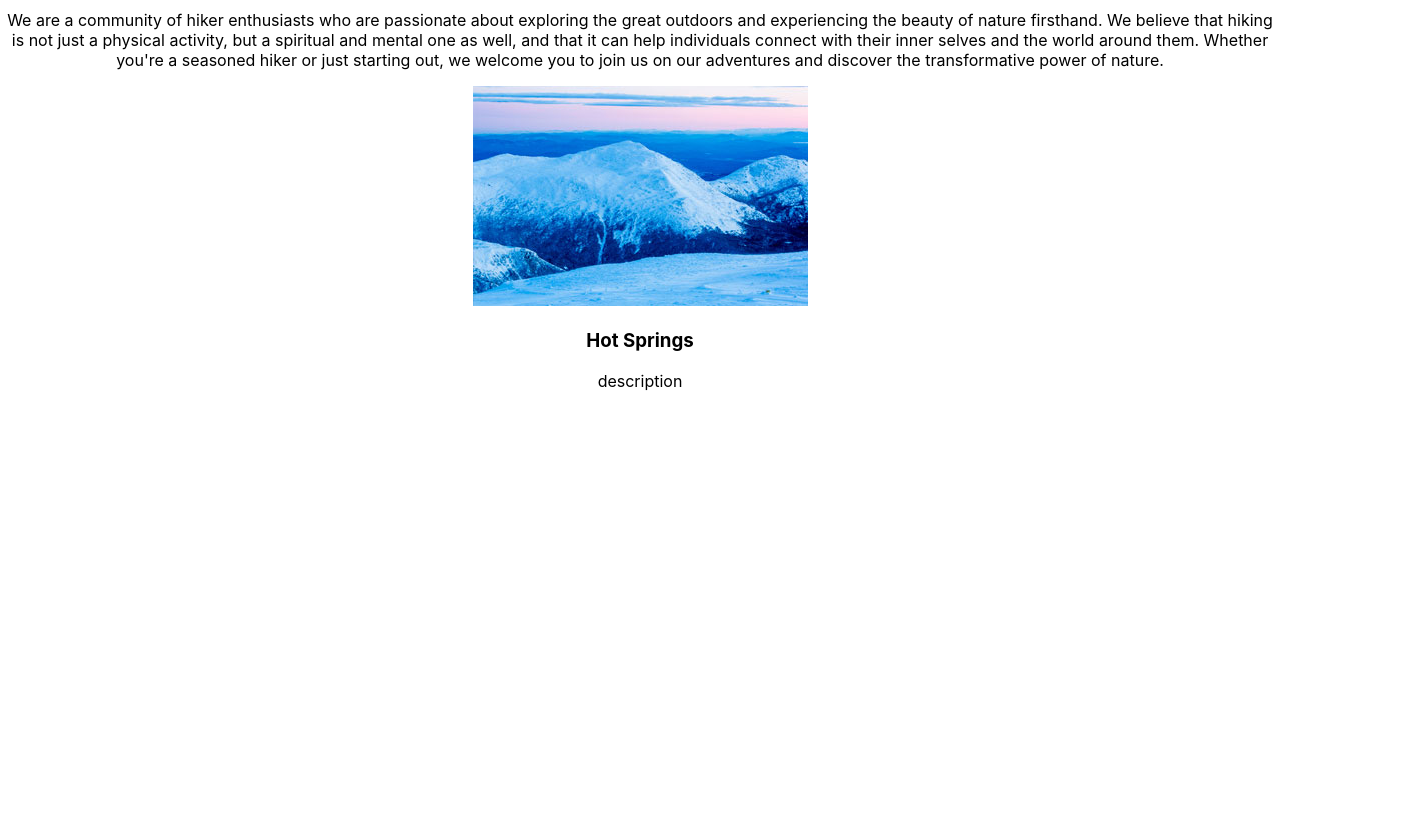
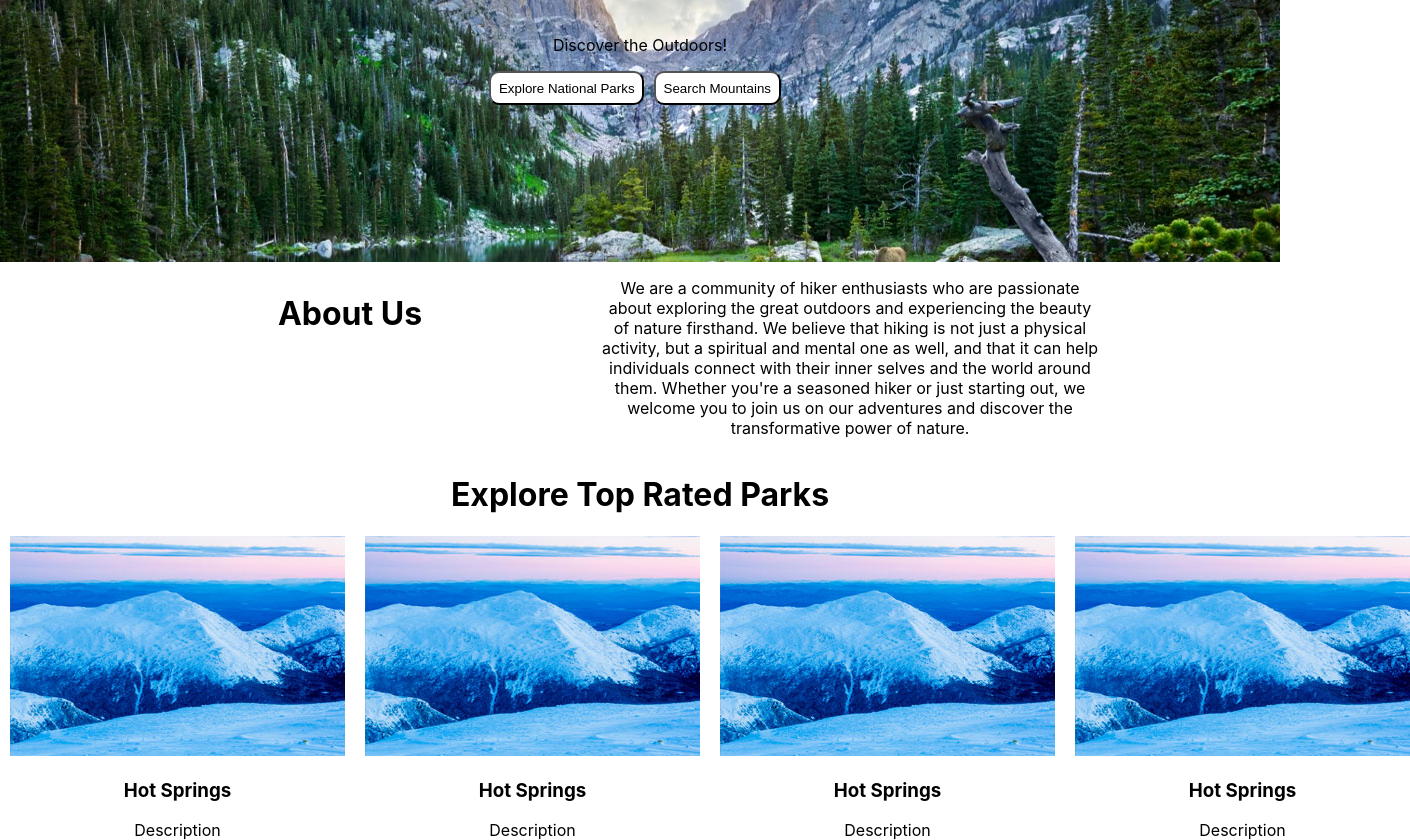
Before and after one commit to sconeek2/capstone2, a React (Create React App) app: page /home in a window 1280 px wide. Shown: the part 190-1030 px from the top of the page, 1410 px wide, since content can reach past the window. Before the commit the page ends 800 px from the top, so only its background shows below. Built offline with nearby package versions, Linux system fonts and the light colour scheme.

Commit message:
Finish styling of home page

```diff
--- a/package.json
+++ b/package.json
@@ -6,8 +6,10 @@
     "@testing-library/jest-dom": "^5.16.5",
     "@testing-library/react": "^13.4.0",
     "@testing-library/user-event": "^13.5.0",
+    "bootstrap": "^5.3.0",
     "dom": "^0.0.3",
     "react": "^18.2.0",
+    "react-bootstrap": "^2.7.4",
     "react-dom": "^18.2.0",
     "react-router": "^6.13.0",
     "react-router-dom": "^6.13.0",
--- a/src/App.js
+++ b/src/App.js
@@ -27,13 +27,11 @@ function App() {
             </li>
           </ul>
         </nav>
-
         <Routes>
           <Route path='/home' element={<Home />} />
           <Route path='/nationalparks' element={<NationalParks />} />
           <Route path='/mountianinfo' element={<MountainInfo />} />
         </Routes>
-
         <Outlet />
       </div>
     </Router>
--- a/src/Components/Card.js
+++ b/src/Components/Card.js
@@ -1,19 +1,13 @@
-import './Styles/Home.css'
-import Mountain from '../images/mountains/Adams-StoryImage_2.jpg'
+import './Styles/Card.css';
+import Mountain from '../images/mountains/Adams-StoryImage_2.jpg';
 export const Card = () => {
   return (
-    <div>
-        <img alt="Adam Mountain" src={Mountain}/>
-        <div className='card-body'>
-            <h3>
-                Hot Springs
-            </h3>
-            <p>
-                description
-            </p>
-        </div>
-
+    <div className='card-style'>
+      <img alt='Adam Mountain' src={Mountain} />
+      <div className='card-body'>
+        <h3>Hot Springs</h3>
+        <p>Description</p>
+      </div>
     </div>
-
   );
-}
+};
--- a/src/Components/Hero.js
+++ b/src/Components/Hero.js
@@ -1,14 +1,18 @@
-
+import './Styles/Hero.css';
+import { useNavigate } from 'react-router-dom';
 
 export const Hero = () => {
+  const navigate = useNavigate();
+
   return (
-    <div className="hero-container">
-      <h1>Discover the Outdoors! </h1>
-      <div className="button-container">
-        <button>Explore National Parks</button>
-        <button>Search Mountains</button>
+    <div className='hero-container'>
+      <p>Discover the Outdoors! </p>
+      <div className='button-container'>
+        <button onClick={() => navigate('/nationalparks')}>
+          Explore National Parks
+        </button>
+        <button onClick={() => navigate('/mountains')}>Search Mountains</button>
       </div>
-
     </div>
   );
-}
+};
--- a/src/Components/Home.js
+++ b/src/Components/Home.js
@@ -1,20 +1,33 @@
-import './Styles/Home.css'
-import { Hero } from './Hero'
+import './Styles/Home.css';
+import { Hero } from './Hero';
 import { Card } from './Card';
+import { locations } from '../Data/data';
 export const Home = () => {
   return (
-    <div className="App">
+    <div className='App'>
       <Hero />
-      <div className="aboutus">
+      <div className='about-us-container'>
         <h3>About Us</h3>
-        <p>We are a community of hiker enthusiasts who are
-          passionate about exploring the great outdoors and experiencing the
-          beauty of nature firsthand. We believe that hiking is not just a physical
-          activity, but a spiritual and mental one as well, and that it can help individuals connect with their inner selves and the world around them. Whether you're a seasoned hiker or just starting out, we welcome you to join us on our adventures and discover the transformative power of nature.</p>
+        <p>
+          We are a community of hiker enthusiasts who are passionate about
+          exploring the great outdoors and experiencing the beauty of nature
+          firsthand. We believe that hiking is not just a physical activity, but
+          a spiritual and mental one as well, and that it can help individuals
+          connect with their inner selves and the world around them. Whether
+          you're a seasoned hiker or just starting out, we welcome you to join
+          us on our adventures and discover the transformative power of nature.
+        </p>
       </div>
-    <Card/>
 
+      <div>
+        <h1> Explore Top Rated Parks</h1>
+        <div className='card-container'>
+          <Card />
+          <Card />
+          <Card />
+          <Card />
+        </div>
+      </div>
     </div>
-
   );
-}
+};
--- /dev/null
+++ b/src/Components/Styles/Card.css
@@ -0,0 +1,4 @@
+.card-style {
+  margin-left: 10px;
+  margin-right: 10px;
+}
--- /dev/null
+++ b/src/Components/Styles/Hero.css
@@ -0,0 +1,21 @@
+.button-container button {
+  background-color: white;
+  margin-right: 10px;
+  border-radius: 10px;
+  padding: 7.5px;
+}
+
+.hero-container {
+  background-image: url('../../images/mountains/Banner.jpg');
+  height: 400px;
+  background-size: cover;
+  display: flex;
+  flex-direction: column;
+  justify-content: center;
+}
+
+.hero-container h1 {
+  color: white;
+  font-size: 80px;
+  -webkit-text-stroke: 0.5px black;
+}
--- a/src/Components/Styles/Home.css
+++ b/src/Components/Styles/Home.css
@@ -0,0 +1,24 @@
+.card-container {
+  display: flex;
+  flex-direction: row;
+  justify-content: space-evenly;
+  height: 200px;
+}
+
+.about-us-container {
+  display: flex;
+  padding-left: 100px;
+  padding-right: 100px;
+  align-items: center;
+}
+
+.about-us-container h3 {
+  align-self: flex-start;
+  width: 500px;
+  font-size: xx-large;
+}
+
+.about-us-container p {
+  width: 500px;
+  font-size: 16px;
+}
--- /dev/null
+++ b/src/Data/data.js
@@ -0,0 +1,11 @@
+import locations from './locations.json';
+import m from './mountains.json';
+import np from './nationalParks.json';
+import parktype from './parkType.json';
+
+let mountains = m.mountains;
+let nationalparks = np.parks;
+export { locations };
+export { mountains };
+export { nationalparks };
+export { parktype };
```
Also changed, not shown: src/images/mountains/Banner.jpg (added), 1 other file (tests, documents, lock files or other folders).
